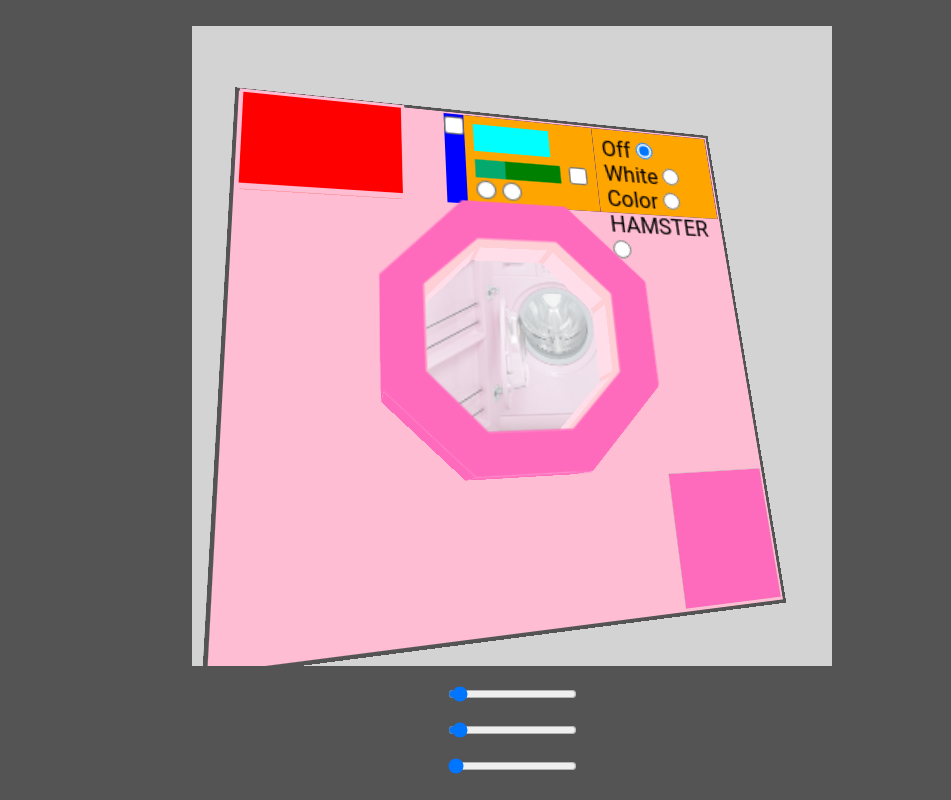
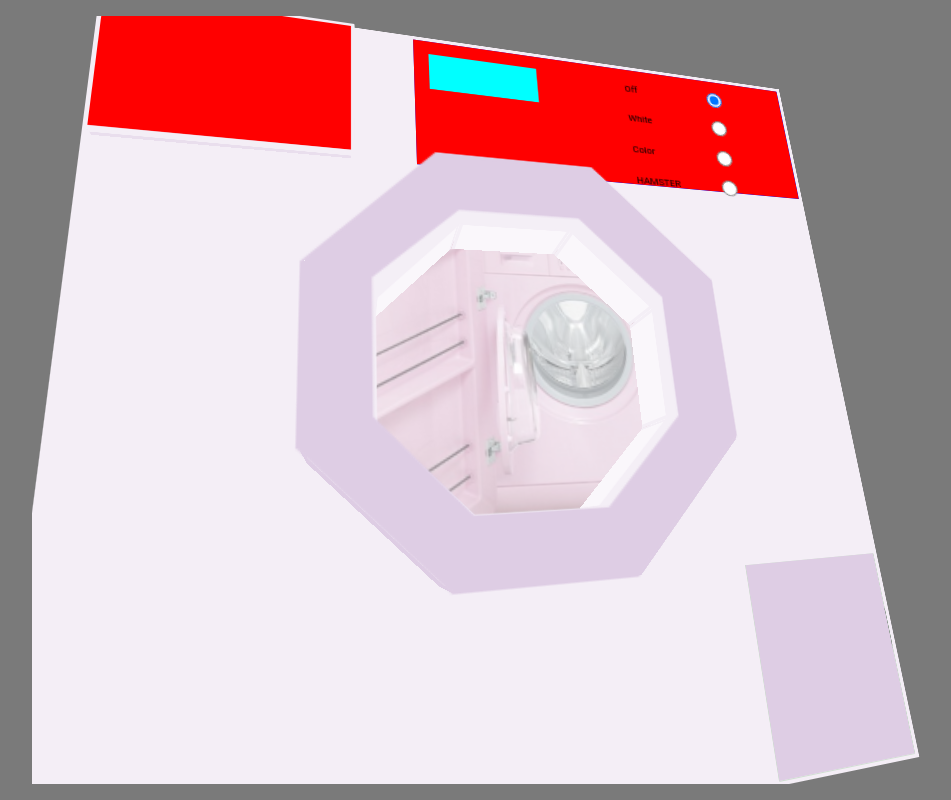
Before and after one commit to sasjakoning/CSS-to-the-rescue-22-23, a plain HTML site: page index.html in a window 1280 px wide. Shown: the whole page, without its empty margins (128-1079 px from the left). Drawn offline with Linux system fonts and the light colour scheme.

Commit message:
added: more styling to this hell

```diff
--- a/css/style.css
+++ b/css/style.css
@@ -1,9 +1,9 @@
 
 :root {
-	--background: hsl(0, 0%, 33%);
-	--primary: hsl(339, 100%, 87%);
-	--secondary: hsl(351, 100%, 81%);
-	--tertiary: hsl(327, 100%, 71%);
+	--background: hsl(0, 0%, 48%);
+	--primary: hsl(283, 30%, 95%);
+	--secondary: hsl(283, 30%, 90%);
+	--tertiary: hsl(283, 30%, 85%);
 
 	--side-1: rgba(250, 255, 91, 0.8);
 	--side-2: rgba(94, 255, 91, 0.8);
@@ -16,7 +16,7 @@
 
 	--rotateY: 0deg;
 	--rotateX: 0deg;
-	--translateZ: 0em;
+	--translateZ: 9em;
 }
 
 
@@ -51,8 +51,8 @@ ul {
 /* ----------- viewport of 3d object ---------- */
 
 .viewport {
-	background: lightgray;
-	width: clamp(10rem, 100%, 40rem);
+	background: var(--background);
+	width: clamp(10rem, 100%, 60rem);
 	aspect-ratio: 1/1;
 	position: relative;
 	perspective: 600px;
@@ -169,8 +169,22 @@ ul {
 	transform-origin: center center 25cqw;
 }
 
+.machine > ul:nth-of-type(2) > li > article > label {
+	position: absolute;
+	background-color: red;
+	width: 100%;
+	height: 100%;
+}
+
+.machine > ul:nth-of-type(2) > li > article > label > input {
+	display: none;
+}
+
+.machine:has(> ul:nth-of-type(2) > li > article > label > input:checked) {
+	background-color: red;
+}
+
 .machine > ul:nth-of-type(2) > li > article > section {
-	background-color: orange;
 	width: 50%;
 	padding: 1cqw;
 }
@@ -247,6 +261,27 @@ ul {
 .machine:has(> ul:nth-of-type(2) > li > article > section:nth-of-type(2) > form > input:nth-of-type(4):checked) > ul:nth-of-type(5) > li:nth-of-type(2) {
 	rotate: x 90deg;
 	transition: rotate .5s;
+}
+
+/* four buttons container */
+.machine > ul:nth-of-type(2) > li > article > section:nth-of-type(2) {
+	container-type: size;
+	position: relative;
+}
+
+.machine > ul:nth-of-type(2) > li > article > section:nth-of-type(2) > form {
+	display: grid;
+	grid-template-columns: 1fr 1fr;
+	grid-template-rows: 1fr 1fr;
+	gap: 10cqw;
+	justify-items: start;
+}
+
+.machine > ul:nth-of-type(2) > li > article > section:nth-of-type(2) > form > label {
+	display: flex;
+	font-size: 6cqw;
+	align-items: center;
+	gap: 5cqw;
 }
 
 
```
